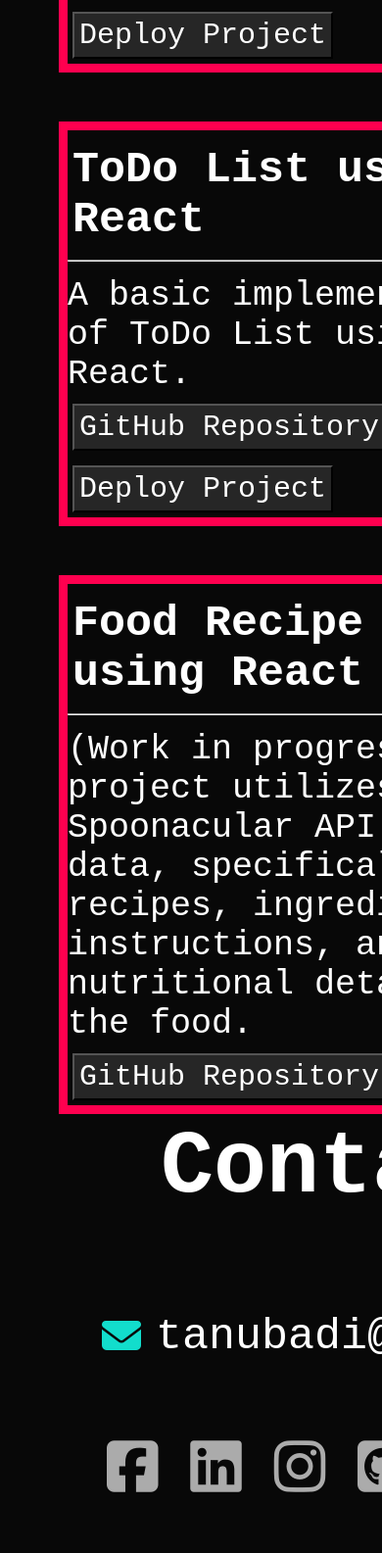
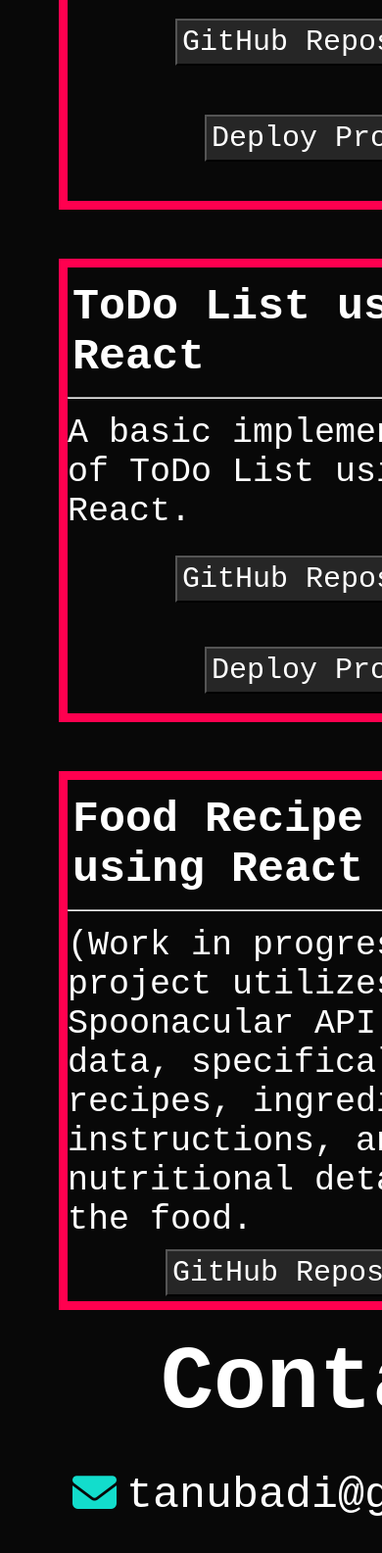
Before and after one commit to Tanushribadi/My-Portfolio-Website, a plain HTML site: page index.html in a window 390 px wide. Shown: the part 3655-5240 px from the top of the page at 98% size. Drawn offline with Linux system fonts and the light colour scheme.

Commit message:
Update style.css

```diff
--- a/style.css
+++ b/style.css
@@ -257,7 +257,7 @@ form input,form textarea{
 
 
 
-@media screen and (max-width:600px){                    /*screen width will 0 to 600px*/
+@media screen and (max-width:400px){                    /*screen width will 0 to 600px*/
     #header {
       background-image: url(img/tanuimg.jpg);
       background-position: center center;
@@ -265,7 +265,7 @@ form input,form textarea{
       margin:0;
       padding:0;
       width:650px;
-      height:1100px;
+      height:1170px;
       overflow: hidden;
     }
     .header-text{
@@ -357,10 +357,19 @@ form input,form textarea{
 }
 .project1 button{
     font-size:30px;
-    margin:5px;
+    margin:40px;
     margin-top:10px;
+
 }
 
+.project1 .calb1{
+    position:relative;
+    left:70px;
+}
+.project1 .calb2{
+    position:relative;
+    left:100px;
+}
 
 .project2 {
     height:700px;
@@ -377,13 +386,22 @@ form input,form textarea{
 }
 .project2 button{
     font-size:30px;
-    margin:5px;
-    margin-top:10px;
+    margin:20px;
+    margin-top:25px;
+}
+
+.project2 .todob1{
+    position:relative;
+    left:90px;
+}
+.project2 .todob2{
+    position:relative;
+    left:120px;
 }
 
 
 .project3 {
-    height:700px;
+    height:720px;
     width:540px;
     margin-left:10px;
     border:9px solid #ff004f;
@@ -398,11 +416,12 @@ form input,form textarea{
     font-size:30px;
     margin:5px;
     margin-top:10px;
+    margin-left:100px;
 }
 .contact-left h1{
         font-size:90px;
         position: relative;
-        top:1300px;
+        top:1450px;
         left:125px;
 
 }
@@ -413,8 +432,8 @@ form input,form textarea{
 .contact-left #mail{
 
     position: relative;
-    left:120px;
-        top:1300px;
+    left:90px;
+        top:1390px;
         font-size:45px;
 
 }
@@ -422,30 +441,25 @@ form input,form textarea{
     position: relative;
     left:-55px;
         top:53px;
-    font-size:40px;
+    font-size:45px;
 }
 .social-icons i{
         position: relative;
-        top:1350px;
-        left:70px;
+        top:1450px;
+        left:40px;
         font-size:60px;
         margin-right:25px;
 }
-
 form input,form textarea{
     position: relative;
-    top:1350px;
-    left:45px;
+    top:1450px;
+    left:35px;
     width:500px;
     font-size:40px;
 }
 .btn2{
     position: relative;
-    top:1350px;
+    top:1450px;
     left:45px;
     font-size:40px;
 }
-
-
-
-}
```
